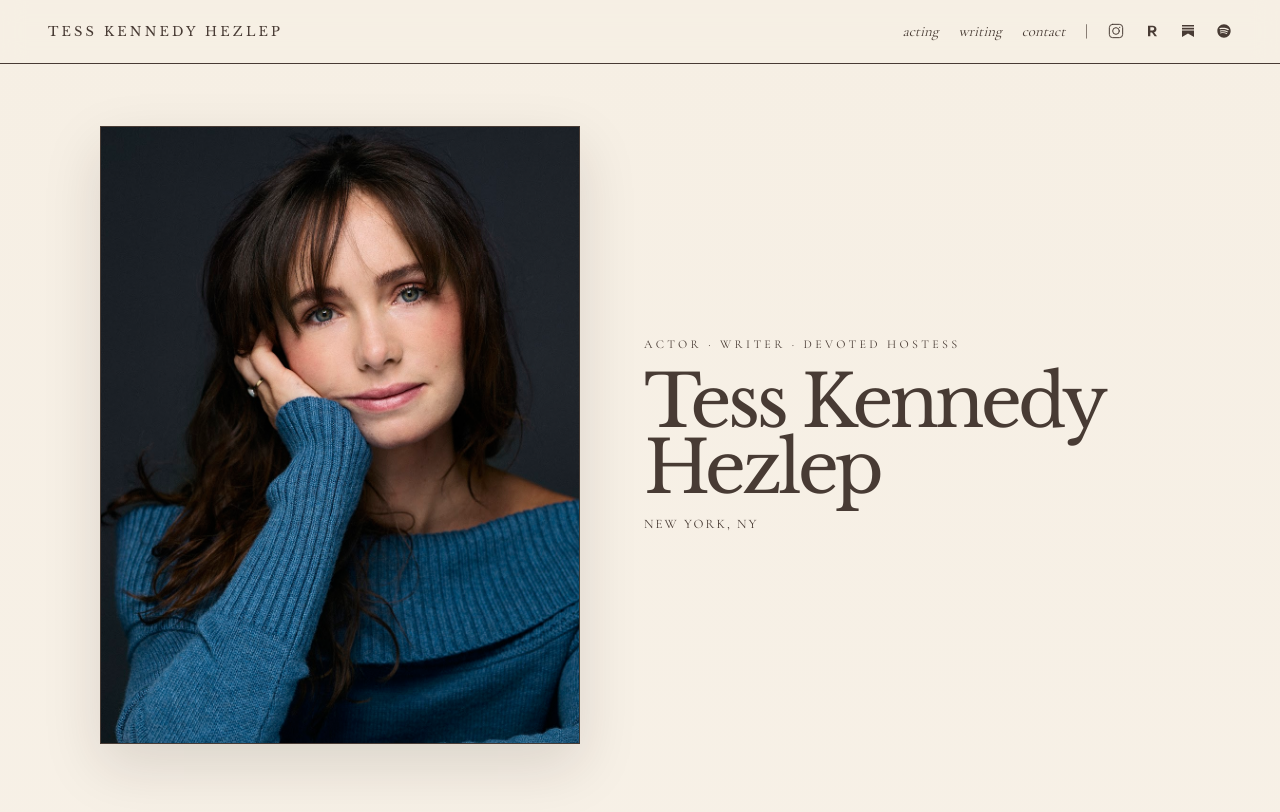
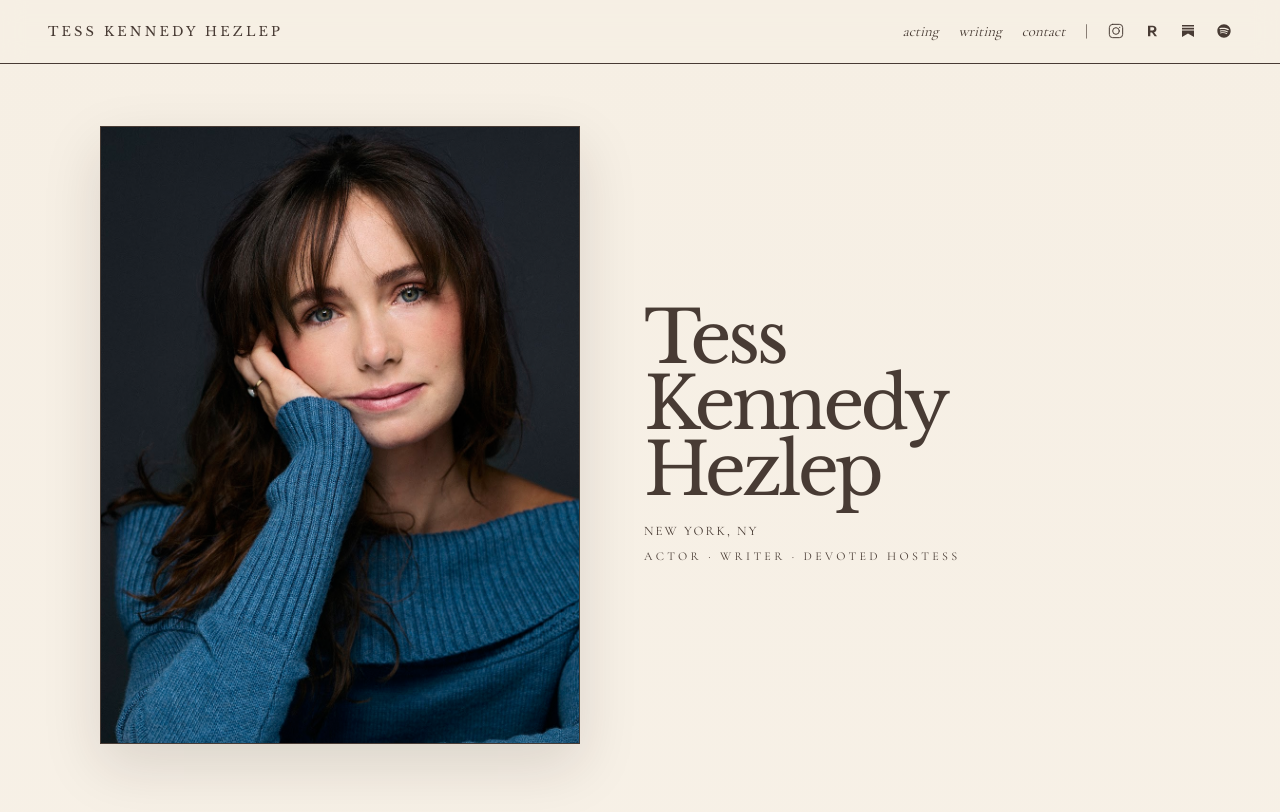
Before and after one commit to tesshezlep-star/tesshezlep, a Next.js app: page / in a window 1280 px wide. Shown: the top 812 px of the page. Built offline with nearby package versions, Linux system fonts and the light colour scheme.

Commit message:
Three-line name, lock bio after scroll, move tagline below location

```diff
--- a/src/app/page.tsx
+++ b/src/app/page.tsx
@@ -33,6 +33,13 @@ export default function Home() {
           start: "top top",
           end: "bottom bottom",
           scrub: 0.6,
+          onUpdate: (self) => {
+            if (self.progress >= 0.99) {
+              gsap.set(headlineRef.current, { opacity: 0 });
+              gsap.set(bioRef.current, { opacity: 1, y: 0 });
+              self.kill();
+            }
+          },
         },
       });
 
@@ -162,9 +169,6 @@ export default function Home() {
                         ref={headlineRef}
                         className="md:absolute md:inset-0 md:flex md:flex-col md:justify-center"
                       >
-                        <p className="text-[12px] tracking-[0.28em] uppercase text-[--red] mb-4">
-                          Actor &middot; Writer &middot; Devoted Hostess
-                        </p>
                         <h1
                           className="text-[clamp(42px,6vw,72px)] font-normal tracking-[-0.055em] text-[--ink] m-0 mb-1.5 leading-[0.92]"
                           style={{
@@ -172,12 +176,17 @@ export default function Home() {
                               "var(--font-libre), Baskerville, 'Times New Roman', serif",
                           }}
                         >
-                          Tess Kennedy
+                          Tess
+                          <br />
+                          Kennedy
                           <br />
                           Hezlep
                         </h1>
-                        <p className="text-[13px] tracking-[0.16em] uppercase text-[--muted] mt-2">
+                        <p className="text-[13px] tracking-[0.16em] uppercase text-[--body] mt-3">
                           New York, NY
+                        </p>
+                        <p className="text-[12px] tracking-[0.28em] uppercase text-[--body] mt-1.5">
+                          Actor &middot; Writer &middot; Devoted Hostess
                         </p>
                       </div>
 
```
